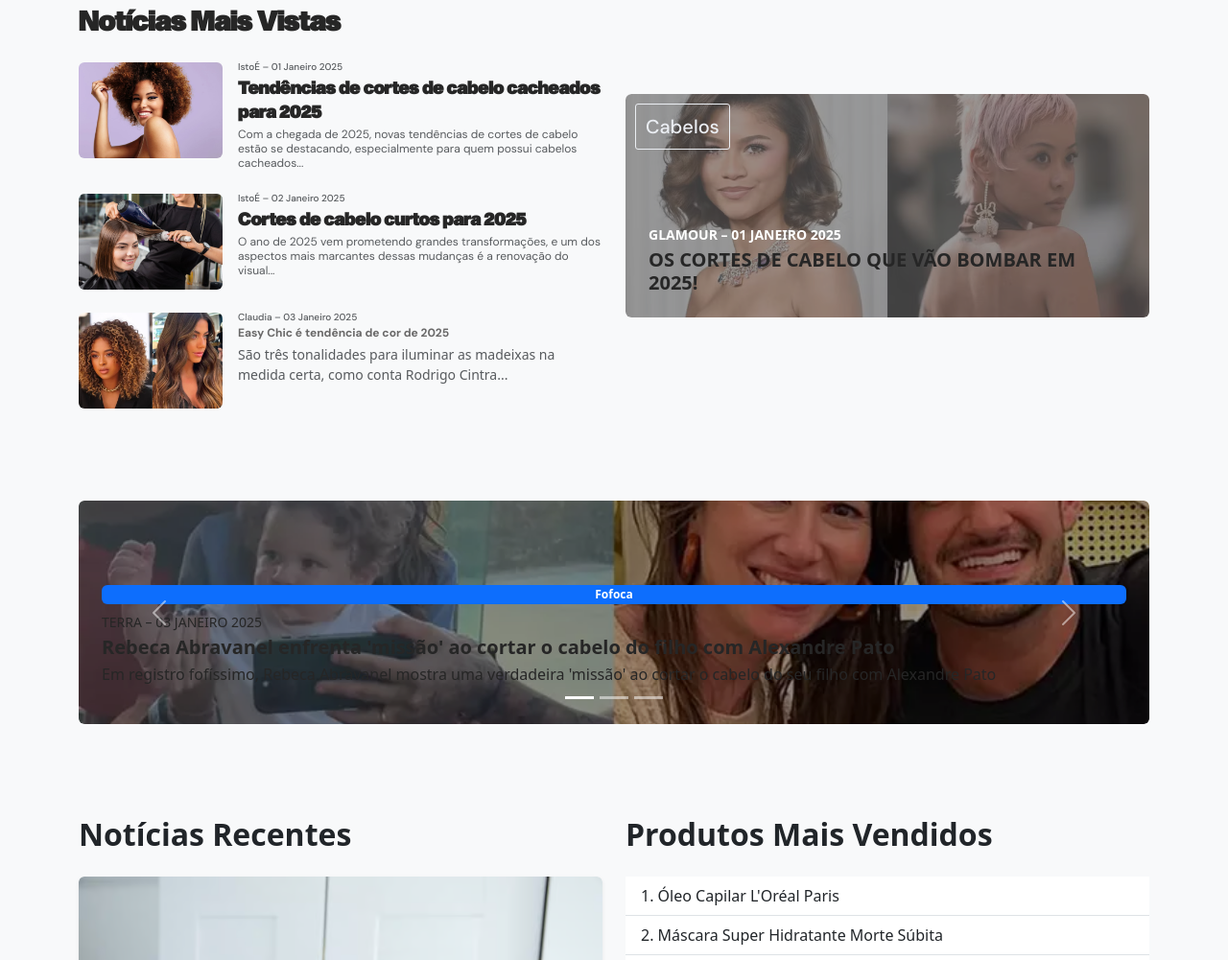
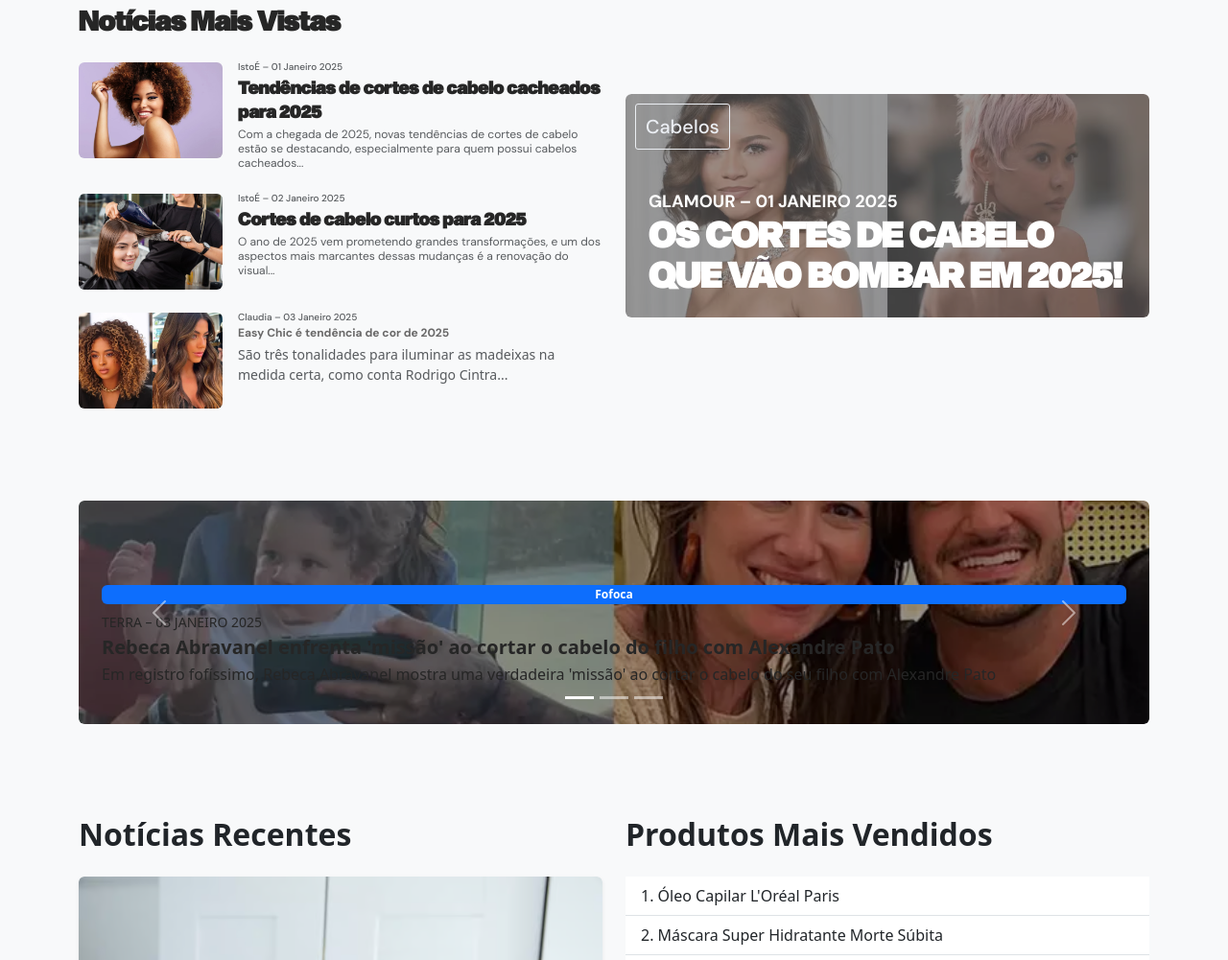
Before and after one commit to LunaFaustino/trainee-figma-cabelo, a plain HTML site: page index.html in a window 1280 px wide. Shown: the part 1337-2338 px from the top of the page at 96% size. Drawn offline with Linux system fonts and the light colour scheme.

Commit message:
style: alterações nas fontes do setor de Noticias mais vistas

```diff
--- a/css/style.css
+++ b/css/style.css
@@ -294,3 +294,22 @@ header {
     opacity: 0.6;
     object-fit: cover;
 }
+
+.p__data__cabelos {
+    font-family: var(--fonte-dmsans);
+    font-style: normal;
+    font-weight: 400;
+    font-size: 18px;
+    line-height: 18px;
+    color: #FFFFFF;
+
+}
+
+.h5__cabelos {
+    font-family: var(--fonte-sequelsans);
+    font-style: normal;
+    font-weight: 435;
+    font-size: 36px;
+    line-height: 42px;
+    color: #FFFFFF;
+}
```
